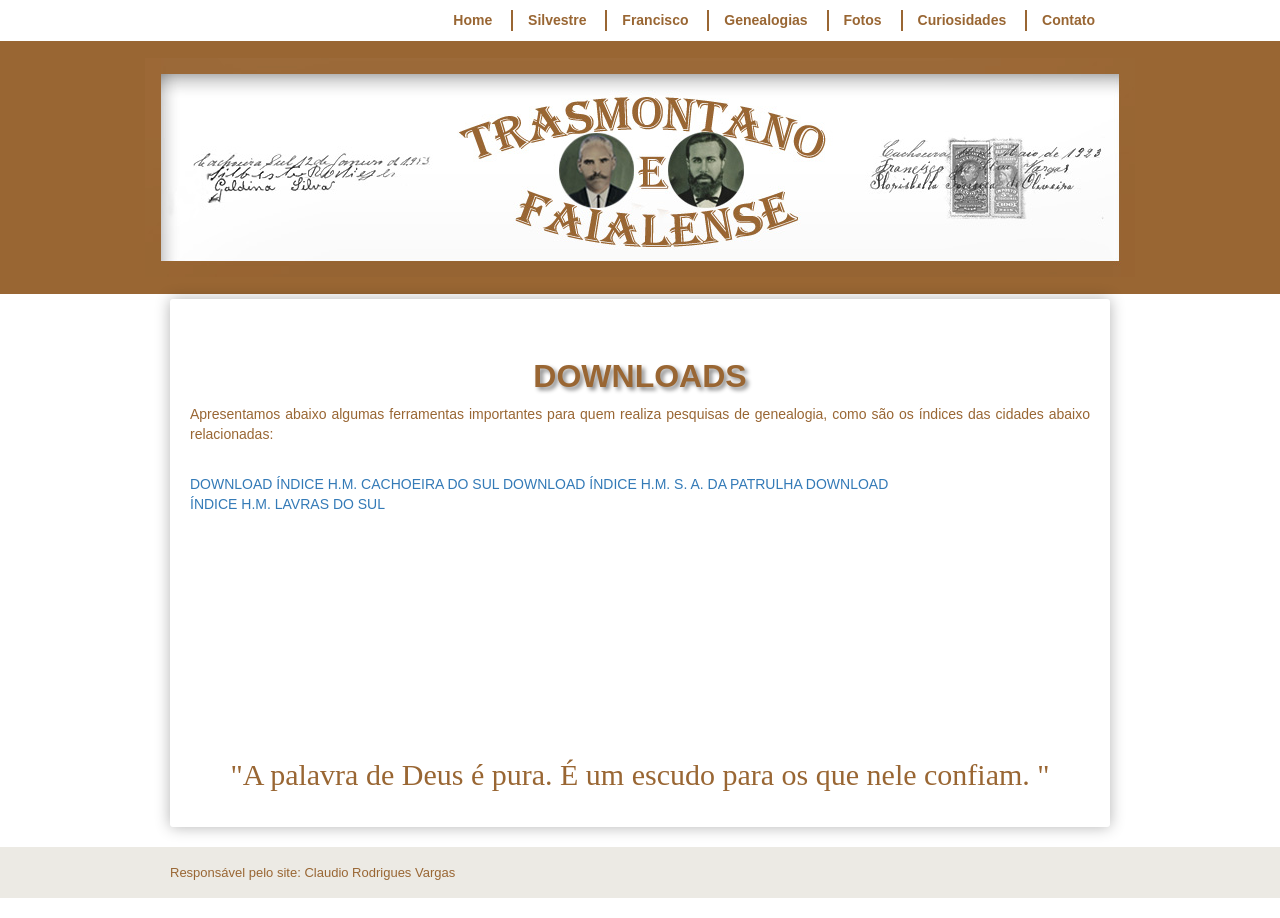
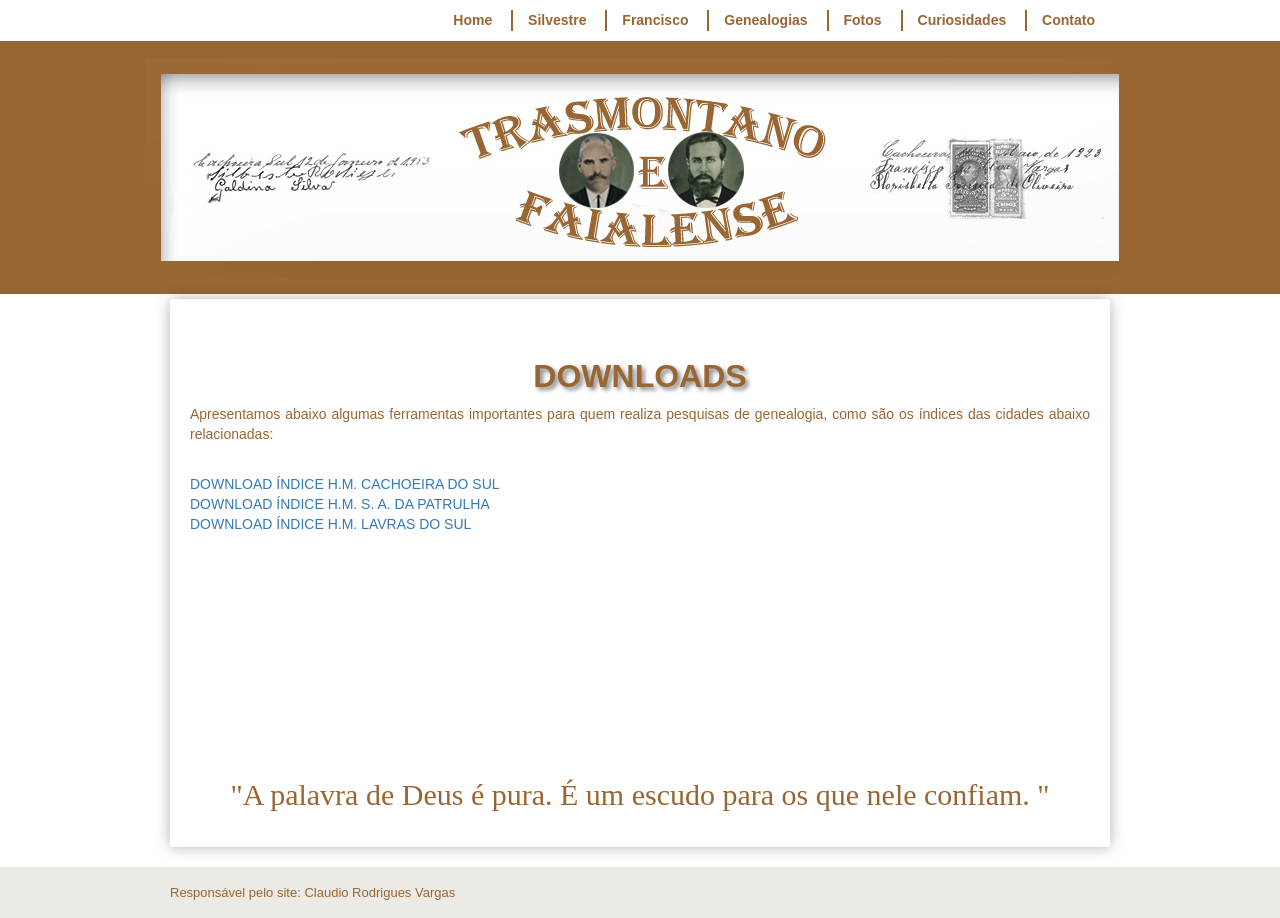
Before and after one commit to claudiovargas1955/claudiovargas1955.github.io, a Jekyll site: the page built from _pages/downloads.html, in a window 1280 px wide. Built offline with Jekyll 4.4.1, drawn with Linux system fonts in a browser that asks for light colours; some web fonts are replaced.

Commit message:
Update downloads.html

```diff
--- a/_pages/downloads.html
+++ b/_pages/downloads.html
@@ -23,9 +23,9 @@ title:  "DOWNLOADS"
 relacionadas: <br><br>
 
 <div id="indices">
-				<a class="indcs" href="I.H.M. CACH SUL.rar";>DOWNLOAD ÍNDICE H.M. CACHOEIRA DO SUL</a>
-                <a class="indsap" href="texto.rar";>DOWNLOAD ÍNDICE H.M. S. A. DA PATRULHA</a>
-				<a class="indls" href="I.H.M. LAVRAS DO SUL.rar">DOWNLOAD ÍNDICE H.M. LAVRAS DO SUL</a>
+				<a class="indcs" href="I.H.M. CACH SUL.rar";>DOWNLOAD ÍNDICE H.M. CACHOEIRA DO SUL</a><br>
+                                <a class="indsap" href="texto.rar";>DOWNLOAD ÍNDICE H.M. S. A. DA PATRULHA</a><br>
+				<a class="indls" href="I.H.M. LAVRAS DO SUL.rar">DOWNLOAD ÍNDICE H.M. LAVRAS DO SUL</a><br>
 				</div><br><br>
 
 <p style="text-align:center;  color:#996633; font-size:30px; font-family: 'Rancho', cursive">"A palavra de Deus é pura. É um escudo para
```
